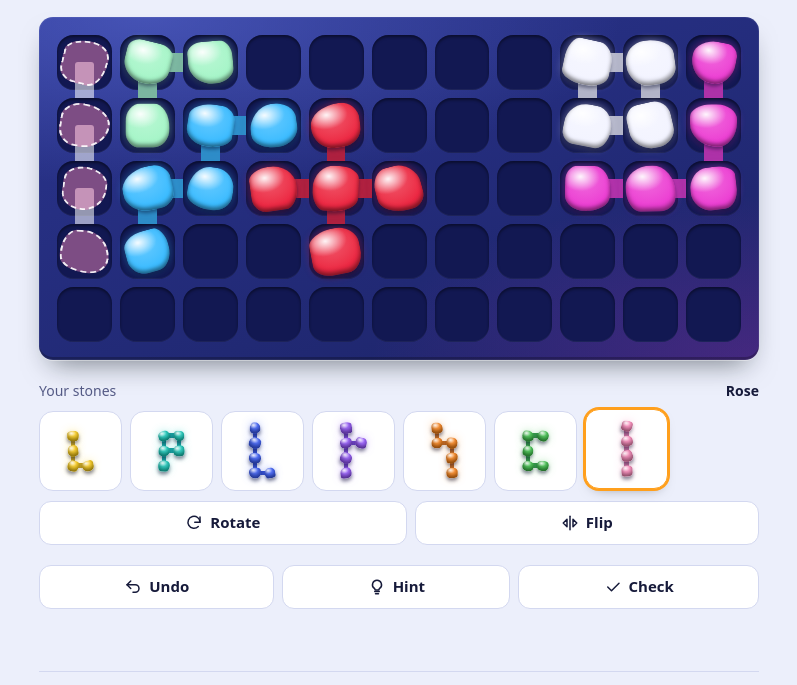
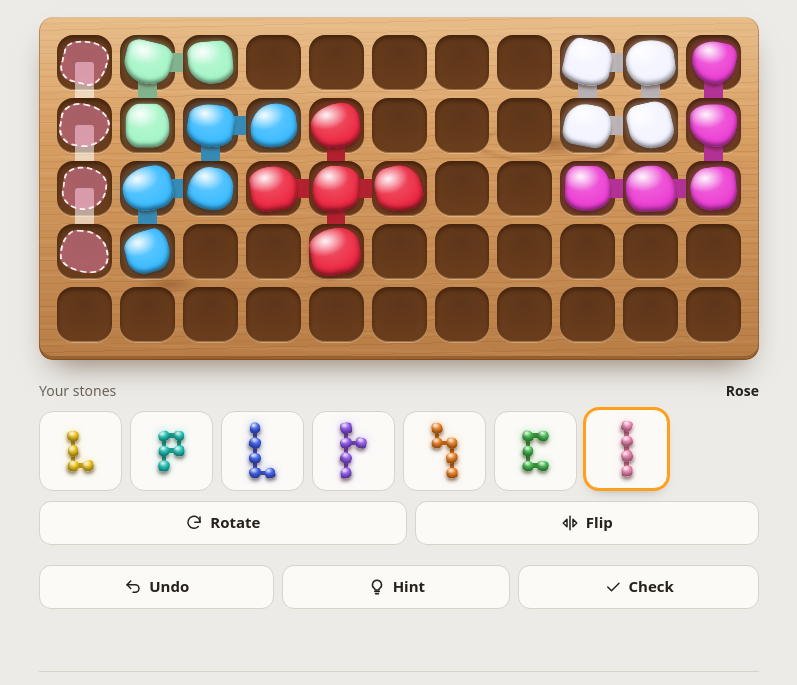
Before and after one commit to jishinchandkc/kanoodle-solver, a plain HTML site: page index.html in a window 1280 px wide. Shown: the part 197-882 px from the top of the page, without its empty margins (241-1038 px from the left). Drawn offline with Linux system fonts and the light colour scheme.

Commit message:
Give Pebblepack a wooden board
- Honey wood board with grain, knots and carved rounded-square wells
- Warm linen page in light mode, walnut in dark mode, to suit the wood
- Stone shadows and joins retinted for the warm board

Co-Authored-By: Claude Opus 5.5 <noreply@anthropic.com>

```diff
--- a/index.html
+++ b/index.html
@@ -159,38 +159,39 @@
      Tabs (shared) + Pebblepack (Play tab). Everything game-side is pp-.
      ===================================================================== */
   :root {
-    --pp-ground: #eceffb;
-    --pp-card: #ffffff;
-    --pp-ink: #161a3a;
-    --pp-ink-soft: #545a85;
-    --pp-line: #d3d8f0;
+    --pp-ground: #ecebe7;
+    --pp-card: #fbfaf7;
+    --pp-ink: #26211b;
+    --pp-ink-soft: #6b6257;
+    --pp-line: #d9d3c9;
     --pp-accent: #ff9f1c;
     --pp-accent-ink: #1a1200;
-    --pp-slate: #1c2366;
-    --pp-slate-hi: #2b3590;
-    --pp-well: #121852;
+    --pp-wood: #c98b4f;
+    --pp-wood-hi: #dfa96d;
+    --pp-grain: 110, 55, 20;          /* rgb of the grain lines and knots */
+    --pp-well: #74431f;
     --pp-display: ui-rounded, "SF Pro Rounded", "Arial Rounded MT Bold", "Varela Round", "Nunito", system-ui, sans-serif;
     --pp-body: system-ui, "Segoe UI", -apple-system, sans-serif;
     --pp-mono: ui-monospace, "Cascadia Mono", "SF Mono", Consolas, monospace;
   }
   @media (prefers-color-scheme: dark) {
     :root:not([data-theme="light"]) {
-      --pp-ground: #0d1030;
-      --pp-card: #171c45;
-      --pp-ink: #eef0ff;
-      --pp-ink-soft: #a4aad6;
-      --pp-line: #2a3170;
+      --pp-ground: #1a1613;
+      --pp-card: #25201b;
+      --pp-ink: #f2ede6;
+      --pp-ink-soft: #b2a798;
+      --pp-line: #3a322a;
       --pp-accent: #ffb341;
       --pp-accent-ink: #1a1200;
     }
   }
   :root[data-theme="dark"] {
-    --pp-ground: #0d1030; --pp-card: #171c45; --pp-ink: #eef0ff; --pp-ink-soft: #a4aad6;
-    --pp-line: #2a3170; --pp-accent: #ffb341; --pp-accent-ink: #1a1200;
+    --pp-ground: #1a1613; --pp-card: #25201b; --pp-ink: #f2ede6; --pp-ink-soft: #b2a798;
+    --pp-line: #3a322a; --pp-accent: #ffb341; --pp-accent-ink: #1a1200;
   }
   :root[data-theme="light"] {
-    --pp-ground: #eceffb; --pp-card: #ffffff; --pp-ink: #161a3a; --pp-ink-soft: #545a85;
-    --pp-line: #d3d8f0; --pp-accent: #ff9f1c; --pp-accent-ink: #1a1200;
+    --pp-ground: #ecebe7; --pp-card: #fbfaf7; --pp-ink: #26211b; --pp-ink-soft: #6b6257;
+    --pp-line: #d9d3c9; --pp-accent: #ff9f1c; --pp-accent-ink: #1a1200;
   }
 
   body[data-tab="play"] { background: var(--pp-ground); color: var(--pp-ink); font-family: var(--pp-body); }
@@ -250,17 +251,25 @@
   /* ---- Slate board ---- */
   .pp-slate {
     --gap: clamp(3px, 1.1vw, 8px);
+    /* Wood: a soft sheen, two knots, long grain lines, then the base tone. */
     background:
-      radial-gradient(120% 90% at 15% 0%, rgba(120,140,255,.35), transparent 55%),
-      radial-gradient(90% 80% at 100% 100%, rgba(214,58,216,.22), transparent 60%),
-      linear-gradient(160deg, var(--pp-slate-hi), var(--pp-slate));
+      linear-gradient(180deg, rgba(255,240,210,.28), transparent 35%, rgba(60,25,0,.12)),
+      radial-gradient(ellipse 9% 5% at 71% 37%, rgba(var(--pp-grain), .45), rgba(var(--pp-grain), .12) 60%, transparent 75%),
+      radial-gradient(ellipse 16% 8% at 71% 37%, transparent 55%, rgba(var(--pp-grain), .14) 62%, transparent 74%),
+      radial-gradient(ellipse 6% 3.5% at 18% 78%, rgba(var(--pp-grain), .35), transparent 75%),
+      repeating-linear-gradient(178.6deg,
+        rgba(var(--pp-grain), .10) 0 1px, transparent 1px 6px,
+        rgba(var(--pp-grain), .06) 6px 8px, transparent 8px 13px,
+        rgba(var(--pp-grain), .13) 13px 14px, transparent 14px 23px),
+      repeating-linear-gradient(181.2deg, rgba(255,230,190,.07) 0 3px, transparent 3px 17px),
+      linear-gradient(180deg, var(--pp-wood-hi), var(--pp-wood));
     border-radius: 14px;
     padding: clamp(10px, 2.6vw, 18px);
     box-shadow:
-      inset 0 0 0 1px rgba(255,255,255,.06),
-      inset 0 -3px 0 rgba(0,0,0,.25),
-      0 1px 0 rgba(255,255,255,.4),
-      0 14px 28px -12px rgba(10,20,25,.55);
+      inset 0 1px 0 rgba(255,235,200,.55),
+      inset 0 -4px 0 rgba(90,45,10,.35),
+      inset 0 0 0 1px rgba(90,45,10,.35),
+      0 16px 30px -14px rgba(60,30,5,.6);
   }
   .pp-board {
     display: grid;
@@ -271,9 +280,9 @@
     position: relative;               /* no z-index: stones and joins share the board's stacking context */
     aspect-ratio: 1;
     border: none; padding: 0; margin: 0;
-    background: var(--pp-well);
+    background: radial-gradient(120% 120% at 50% 30%, color-mix(in srgb, var(--pp-well) 80%, black), var(--pp-well));
     border-radius: 30%;
-    box-shadow: inset 0 2px 3px rgba(0,0,0,.45), inset 0 -1px 0 rgba(255,255,255,.05);
+    box-shadow: inset 0 3px 4px rgba(40,15,0,.55), inset 0 -1px 0 rgba(255,225,180,.35), 0 1px 0 rgba(255,230,190,.35);
     cursor: pointer;
     touch-action: manipulation;
     -webkit-tap-highlight-color: transparent;
@@ -290,7 +299,7 @@
       radial-gradient(60% 45% at 34% 24%, rgba(255,255,255,.95) 0%, rgba(255,255,255,.35) 45%, transparent 72%),
       radial-gradient(130% 120% at 45% 35%, color-mix(in srgb, var(--c) 80%, white) 0%, var(--c) 45%, color-mix(in srgb, var(--c) 58%, black) 100%);
     box-shadow:
-      0 3px 4px rgba(5,8,40,.45),
+      0 3px 4px rgba(45,20,0,.5),
       inset 0 -3px 5px color-mix(in srgb, var(--c) 50%, black),
       0 0 10px -2px color-mix(in srgb, var(--c) 70%, transparent);
   }
@@ -305,7 +314,7 @@
     content: "";
     position: absolute;
     z-index: 0;
-    background: color-mix(in srgb, var(--c) 72%, #0b0f3a);
+    background: color-mix(in srgb, var(--c) 70%, #2a1405);
     border-radius: 3px;
   }
   .pp-cell.jr::before { left: 50%; top: 33%; height: 34%; width: calc(100% + var(--gap)); }
```
